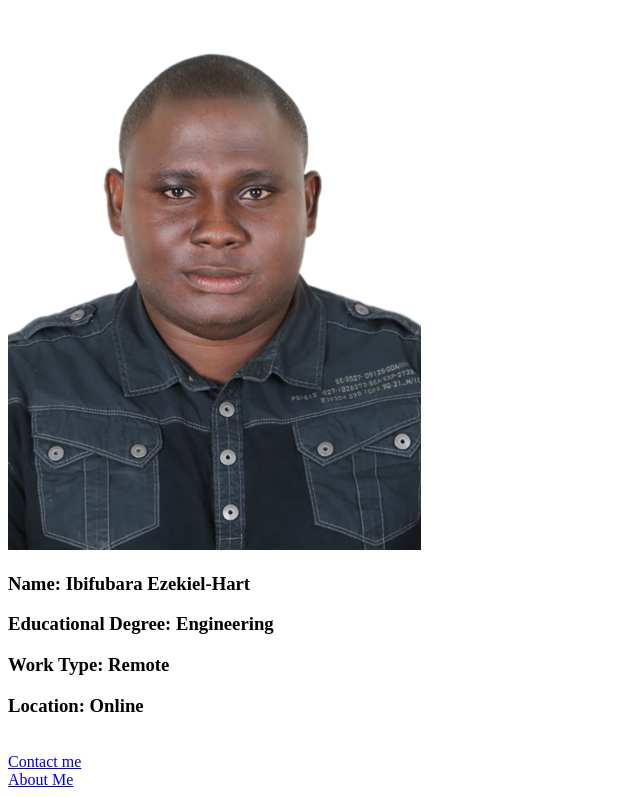
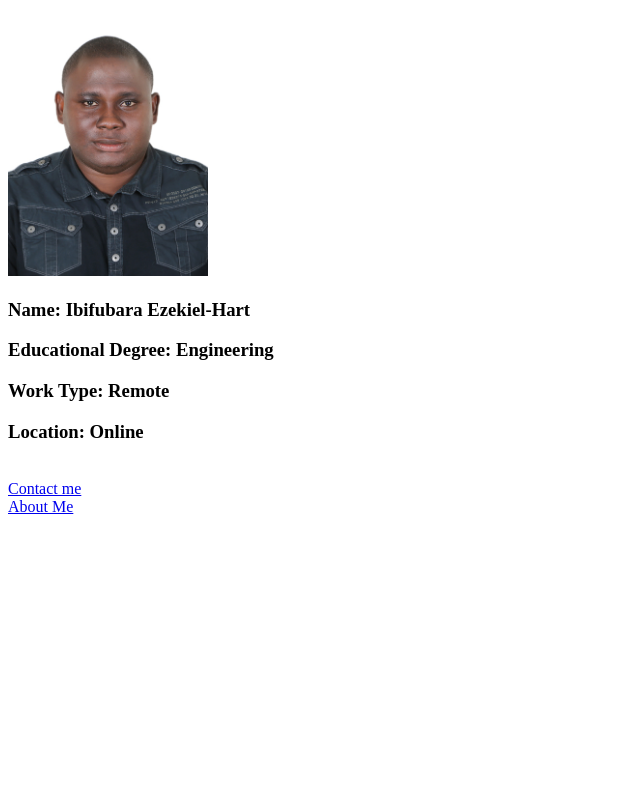
Before and after one commit to fubarahart/firstHtml, a plain HTML site: page index.html in a window 1280 px wide. Shown: the part 61-858 px from the top of the page, without its empty margins (0-640 px from the left). After the commit the page ends 800 px from the top, so only its background shows below. Drawn offline with Linux system fonts and the light colour scheme.

Commit message:
Pic Width Changed

```diff
--- a/index.html
+++ b/index.html
@@ -7,7 +7,7 @@
 </head>
 <body>
     <h1>FUBI PORTFOLIO</h1>
-    <img src="Fubara's Passport (3).jpg" alt="Fubi Image">
+    <img src="Fubara's Passport (3).jpg" alt="Fubi Image" width="200">
     <br>
 
     <h3>Name: Ibifubara Ezekiel-Hart</h3>
```
